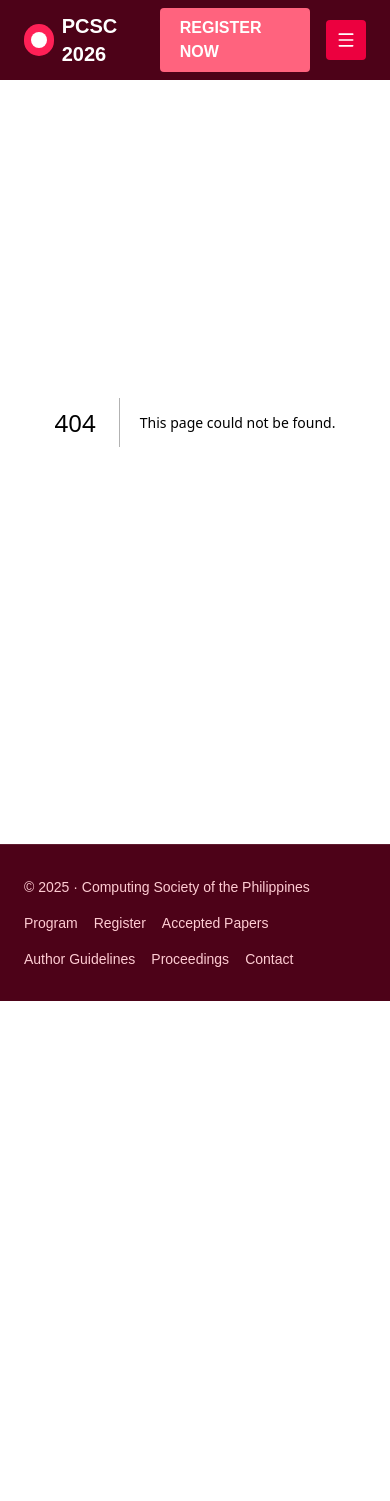
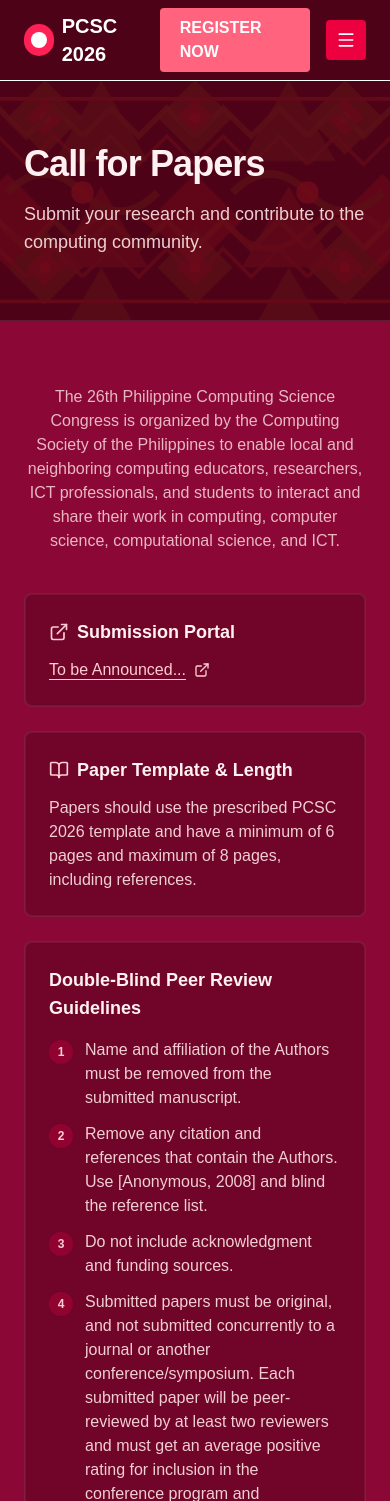
Before and after one commit to gdgoc-uic/pcsc-uic-2026, a Next.js app: page /papers in a window 390 px wide. Before the commit this address had no page. Shown: the top 1501 px of the page. Before the commit the page ends 1001 px from the top, so only its background shows below. Built offline with nearby package versions, Linux system fonts and the light colour scheme.

Commit message:
fix: improve mobile menu functionality and address layout issues on programs and papers pages

```diff
--- /dev/null
+++ b/src/app/(pages)/papers/page.tsx
@@ -0,0 +1,195 @@
+"use client";
+import PageHero from "@/app/components/sections/PageHero";
+import { useEffect, useRef } from "react";
+import { gsap } from "gsap";
+import { ScrollTrigger } from "gsap/ScrollTrigger";
+import Link from "next/link";
+import { FileText, BookOpen, GraduationCap, ExternalLink, Calendar, Users, Award } from "lucide-react";
+
+gsap.registerPlugin(ScrollTrigger);
+
+const PapersPage = () => {
+  const sectionRef = useRef<HTMLElement>(null);
+
+  useEffect(() => {
+    const ctx = gsap.context(() => {
+      const items = Array.from(sectionRef.current?.querySelectorAll('[data-animate="item"]') || []);
+      if (items.length === 0) return;
+
+      // Unified scroll-triggered entrance animation
+      gsap.fromTo(items,
+        { y: 60, opacity: 0 },
+        {
+          y: 0,
+          opacity: 1,
+          duration: 0.8,
+          stagger: 0.12,
+          ease: "power2.out",
+          scrollTrigger: {
+            trigger: sectionRef.current,
+            start: "top 80%",
+            toggleActions: "play none none reverse",
+          },
+        }
+      );
+    }, sectionRef);
+    return () => ctx.revert();
+  }, []);
+
+  return (
+    <div className="pt-20 bg-rose-900">
+      <PageHero title="Call for Papers" description="Submit your research and contribute to the computing community." />
+
+      <main className="mx-auto max-w-7xl px-6 py-16 sm:py-20">
+        <section ref={sectionRef} className="text-rose-50">
+          {/* Header */}
+          <div className="mb-10 sm:mb-12" data-animate="item">
+            <p className="max-w-4xl text-rose-100/80 text-base sm:text-lg text-center mx-auto">
+              The 26th Philippine Computing Science Congress is organized by the Computing Society of the Philippines
+              to enable local and neighboring computing educators, researchers, ICT professionals, and students to
+              interact and share their work in computing, computer science, computational science, and ICT.
+            </p>
+          </div>
+
+          {/* Content Sections */}
+          <div className="space-y-6">
+            {/* Submission Portal */}
+            <div className="rounded-lg border border-white/10 bg-rose-950/40 p-6 ring-1 ring-inset ring-white/5" data-animate="item">
+              <div className="flex items-center gap-2 mb-3">
+                <ExternalLink className="h-5 w-5 text-rose-200" aria-hidden="true" />
+                <h3 className="text-lg font-semibold text-rose-50">Submission Portal</h3>
+              </div>
+              <p className="text-rose-100/90">
+                <a
+                  href="#"
+                  target="_blank"
+                  rel="noopener noreferrer"
+                  className="inline-flex items-center gap-2 text-rose-200 underline underline-offset-4 hover:text-rose-100 transition-colors"
+                  aria-label="Open CMT submission portal in a new tab"
+                >
+                  To be Announced...
+                  <ExternalLink className="h-4 w-4" aria-hidden="true" />
+                </a>
+              </p>
+            </div>
+
+            {/* Paper Template and Length */}
+            <div className="rounded-lg border border-white/10 bg-rose-950/40 p-6 ring-1 ring-inset ring-white/5" data-animate="item">
+              <div className="flex items-center gap-2 mb-3">
+                <BookOpen className="h-5 w-5 text-rose-200" aria-hidden="true" />
+                <h3 className="text-lg font-semibold text-rose-50">Paper Template & Length</h3>
+              </div>
+              <p className="text-rose-100/90">
+                Papers should use the prescribed PCSC 2026 template and have a minimum of 6 pages and maximum of 8 pages,
+                including references.
+              </p>
+            </div>
+
+            {/* Double-Blind Peer Review Guidelines */}
+            <div className="rounded-lg border border-white/10 bg-rose-950/40 p-6 ring-1 ring-inset ring-white/5" data-animate="item">
+              <h3 className="text-lg font-semibold text-rose-50 mb-4">Double-Blind Peer Review Guidelines</h3>
+              <ul className="space-y-3 text-rose-100/90">
+                <li className="flex items-start gap-3">
+                  <span className="inline-flex items-center justify-center h-6 w-6 rounded-full bg-rose-800/60 text-rose-200 text-xs font-semibold flex-shrink-0 mt-0.5">
+                    1
+                  </span>
+                  <span>Name and affiliation of the Authors must be removed from the submitted manuscript.</span>
+                </li>
+                <li className="flex items-start gap-3">
+                  <span className="inline-flex items-center justify-center h-6 w-6 rounded-full bg-rose-800/60 text-rose-200 text-xs font-semibold flex-shrink-0 mt-0.5">
+                    2
+                  </span>
+                  <span>
+                    Remove any citation and references that contain the Authors. Use [Anonymous, 2008] and blind the
+                    reference list.
+                  </span>
+                </li>
+                <li className="flex items-start gap-3">
+                  <span className="inline-flex items-center justify-center h-6 w-6 rounded-full bg-rose-800/60 text-rose-200 text-xs font-semibold flex-shrink-0 mt-0.5">
+                    3
+                  </span>
+                  <span>Do not include acknowledgment and funding sources.</span>
+                </li>
+                <li className="flex items-start gap-3">
+                  <span className="inline-flex items-center justify-center h-6 w-6 rounded-full bg-rose-800/60 text-rose-200 text-xs font-semibold flex-shrink-0 mt-0.5">
+                    4
+                  </span>
+                  <span>
+                    Submitted papers must be original, and not submitted concurrently to a journal or another
+                    conference/symposium. Each submitted paper will be peer-reviewed by at least two reviewers and must get
+                    an average positive rating for inclusion in the conference program and proceedings.
+                  </span>
+                </li>
+              </ul>
+
+              <div className="bg-rose-50 border-l-4 border-rose-400 p-4 text-sm text-rose-900 mt-6 rounded-md shadow-sm">
+                <p>
+                  <strong>Note:</strong> The peer-review process for this conference was managed using the
+                  <strong> Microsoft Conference Management Toolkit (CMT)</strong>.
+                  This service was provided free of charge by Microsoft, which covered all related costs,
+                  including Azure cloud services, software development, and technical support.
+                </p>
+              </div>
+            </div>
+
+            {/* Important Dates */}
+            <div className="rounded-lg border border-white/10 bg-rose-950/40 p-6 ring-1 ring-inset ring-white/5" data-animate="item">
+              <div className="flex items-center gap-2 mb-4">
+                <Calendar className="h-5 w-5 text-rose-200" aria-hidden="true" />
+                <h3 className="text-lg font-semibold text-rose-50">Important Dates</h3>
+              </div>
+              <div className="space-y-3 text-rose-100/90">
+                <div className="flex justify-between items-center py-2 border-b border-white/10">
+                  <span>Paper Submission Deadline</span>
+                  <span className="font-semibold text-rose-200">To be announced</span>
+                </div>
+                <div className="flex justify-between items-center py-2 border-b border-white/10">
+                  <span>Notification of Acceptance</span>
+                  <span className="font-semibold text-rose-200">To be announced</span>
+                </div>
+                <div className="flex justify-between items-center py-2 border-b border-white/10">
+                  <span>Camera-Ready Submission</span>
+                  <span className="font-semibold text-rose-200">To be announced</span>
+                </div>
+                <div className="flex justify-between items-center py-2">
+                  <span>Conference Dates</span>
+                  <span className="font-semibold text-rose-200">April 23-25, 2026</span>
+                </div>
+              </div>
+            </div>
+          </div>
+
+          {/* CTA Buttons */}
+          <div className="mt-10 flex flex-wrap justify-center gap-4" data-animate="item">
+            <Link
+              href="/papers/author-guidelines"
+              className="inline-flex items-center gap-2 rounded-md bg-rose-500 px-6 py-3 text-sm font-semibold text-white transition hover:bg-rose-400 focus:outline-none focus-visible:ring-2 focus-visible:ring-rose-200"
+              aria-label="View author guidelines"
+            >
+              <BookOpen className="h-5 w-5" aria-hidden="true" />
+              Author Guidelines
+            </Link>
+            <Link
+              href="/papers/proceedings"
+              className="inline-flex items-center gap-2 rounded-md bg-rose-600 px-6 py-3 text-sm font-semibold text-white transition hover:bg-rose-500 focus:outline-none focus-visible:ring-2 focus-visible:ring-rose-200"
+              aria-label="View proceedings"
+            >
+              <FileText className="h-5 w-5" aria-hidden="true" />
+              Proceedings
+            </Link>
+            <Link
+              href="/papers/accepted-papers"
+              className="inline-flex items-center gap-2 rounded-md bg-rose-700 px-6 py-3 text-sm font-semibold text-white transition hover:bg-rose-600 focus:outline-none focus-visible:ring-2 focus-visible:ring-rose-200"
+              aria-label="View accepted papers"
+            >
+              <Award className="h-5 w-5" aria-hidden="true" />
+              Accepted Papers
+            </Link>
+          </div>
+        </section>
+      </main>
+    </div>
+  );
+};
+
+export default PapersPage;
```
